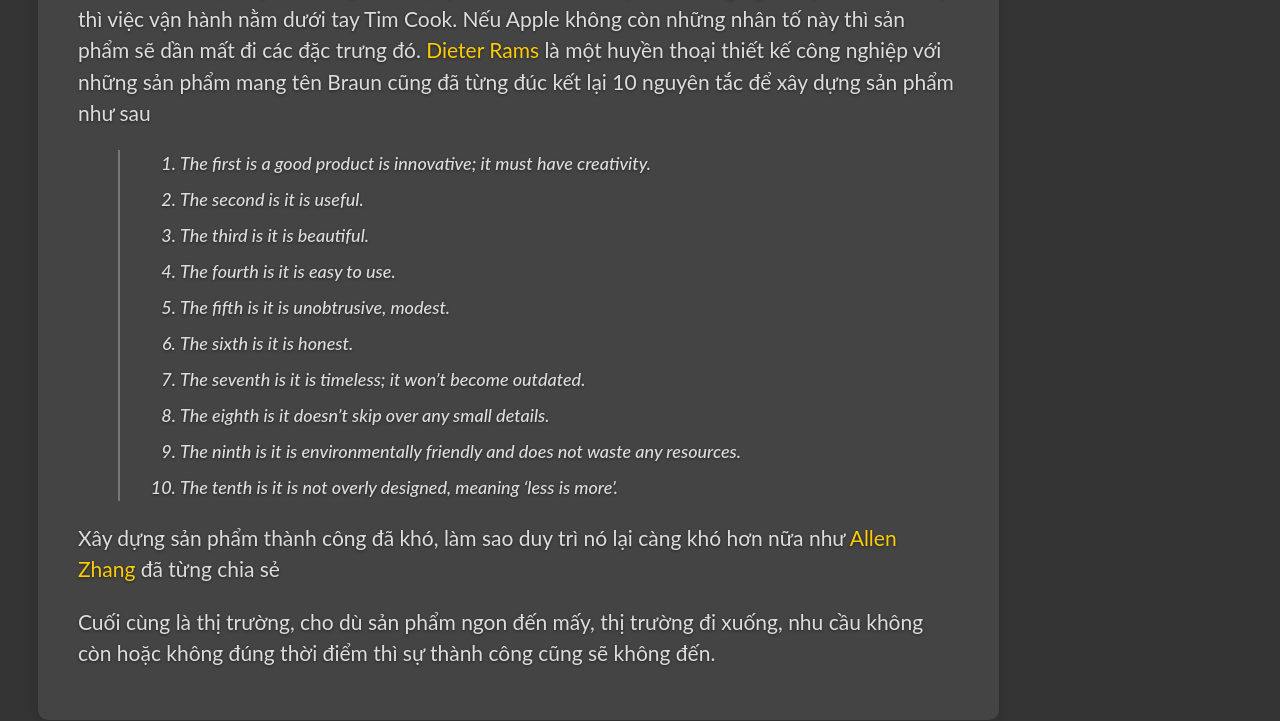
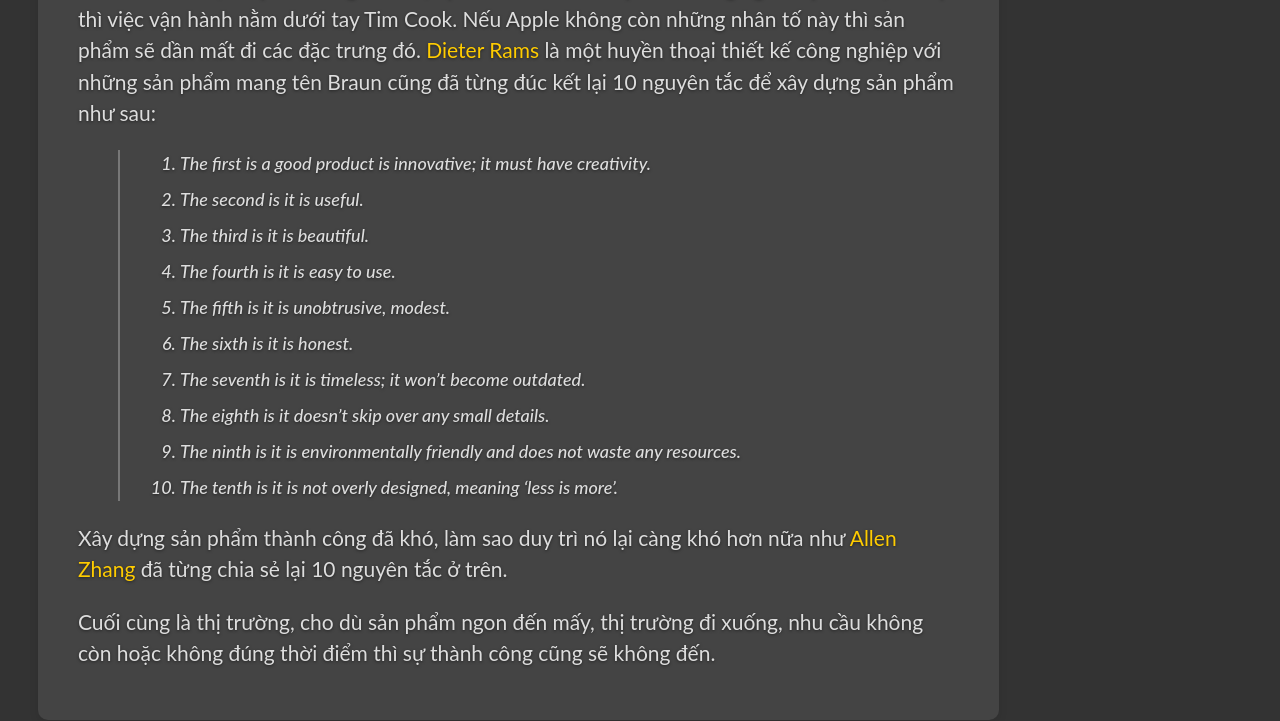
Before and after one commit to vdchuyen/chuyen-vn, a Jekyll site: the page built from _posts/2022-07-29-build-sell-products.md, in a window 1280 px wide. Shown: the part 1080-1801 px from the top of the page. Built offline with Jekyll 4.4.1, drawn with Linux system fonts in a browser that asks for light colours; our own code applies the rules of GitHub Pages for plain Markdown files; Markdown is read by kramdown in place of the engine named in the settings.

Commit message:
Update 2022-07-29-build-sell-products.md

```diff
--- a/_posts/2022-07-29-build-sell-products.md
+++ b/_posts/2022-07-29-build-sell-products.md
@@ -12,7 +12,7 @@
 
 Thứ trước nhất vẫn là nhu cầu lớn, sản phẩm có thể nhân rộng, phải chăng người Tàu buôn bán thành công vì họ nhìn thấy được sức mạnh của con số, họ chỉ cần bán giá 1 đồng cho vạn người, không cần bán giá 10 đồng cho 1000 người vì sác xuất vạn người khác giới thiệu và quay lại mua vẫn cao hơn.
 
-Thứ hai là năng lực của người làm sản phẩm, năng lực người vận hành, nhiều sản phẩm có dấu ấn rất lớn của cha đẻ, người vận hành. Apple sẽ chỉ có sản phẩm để mọi người trầm trồ dưới thời Steve Jobs, Jony Ive mang cá tính, sự tinh tế về thẩm mỹ của những người tạo ra nó, còn lại thì việc vận hành nằm dưới tay Tim Cook. Nếu Apple không còn những nhân tố này thì sản phẩm sẽ dần mất đi các đặc trưng đó. [Dieter Rams](https://idesign.vn/eco-art/i-gallery/tom-tat-ve-cuoc-doi-va-su-nghiep-cua-dieter-rams-303485.html) là một huyền thoại thiết kế công nghiệp với những sản phẩm mang tên Braun cũng đã từng đúc kết lại 10 nguyên tắc để xây dựng sản phẩm như sau
+Thứ hai là năng lực của người làm sản phẩm, năng lực người vận hành, nhiều sản phẩm có dấu ấn rất lớn của cha đẻ, người vận hành. Apple sẽ chỉ có sản phẩm để mọi người trầm trồ dưới thời Steve Jobs, Jony Ive mang cá tính, sự tinh tế về thẩm mỹ của những người tạo ra nó, còn lại thì việc vận hành nằm dưới tay Tim Cook. Nếu Apple không còn những nhân tố này thì sản phẩm sẽ dần mất đi các đặc trưng đó. [Dieter Rams](https://idesign.vn/eco-art/i-gallery/tom-tat-ve-cuoc-doi-va-su-nghiep-cua-dieter-rams-303485.html) là một huyền thoại thiết kế công nghiệp với những sản phẩm mang tên Braun cũng đã từng đúc kết lại 10 nguyên tắc để xây dựng sản phẩm như sau:
 
 >1. The first is a good product is innovative; it must have creativity.
 >2. The second is it is useful.
@@ -25,6 +25,6 @@
 >9. The ninth is it is environmentally friendly and does not waste any resources.
 >10. The tenth is it is not overly designed, meaning ‘less is more’.
 
-Xây dựng sản phẩm thành công đã khó, làm sao duy trì nó lại càng khó hơn nữa như [Allen Zhang](https://blog.wechat.com/2019/03/18/what-is-wechats-dream-wechat-founder-allen-zhang-explains/) đã từng chia sẻ
+Xây dựng sản phẩm thành công đã khó, làm sao duy trì nó lại càng khó hơn nữa như [Allen Zhang](https://blog.wechat.com/2019/03/18/what-is-wechats-dream-wechat-founder-allen-zhang-explains/) đã từng chia sẻ lại 10 nguyên tắc ở trên.
 
 Cuối cùng là thị trường, cho dù sản phẩm ngon đến mấy, thị trường đi xuống, nhu cầu không còn hoặc không đúng thời điểm thì sự thành công cũng sẽ không đến.
```
